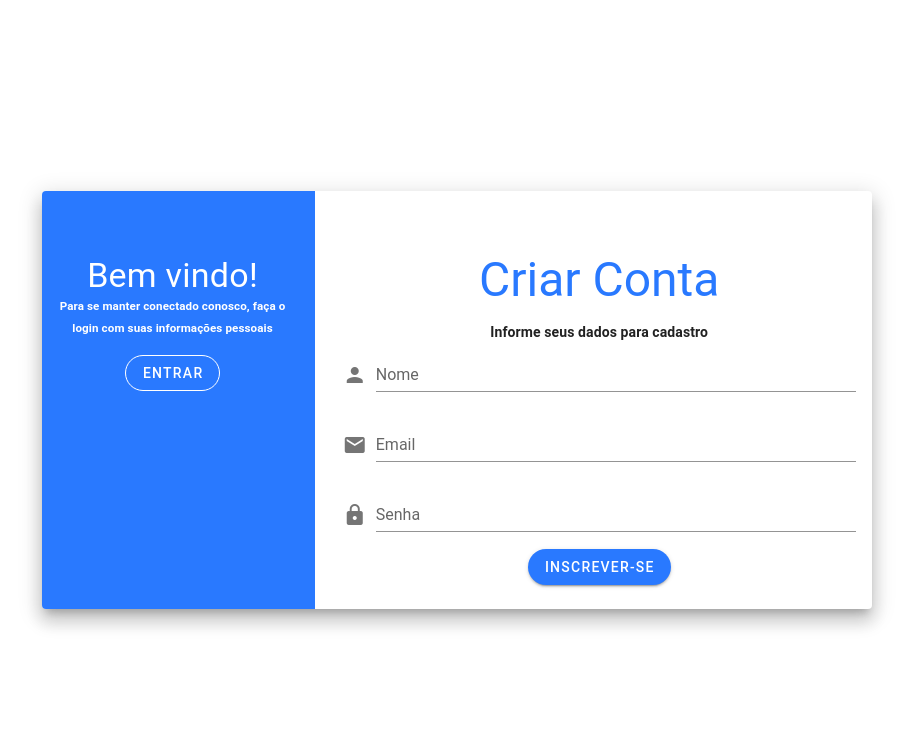
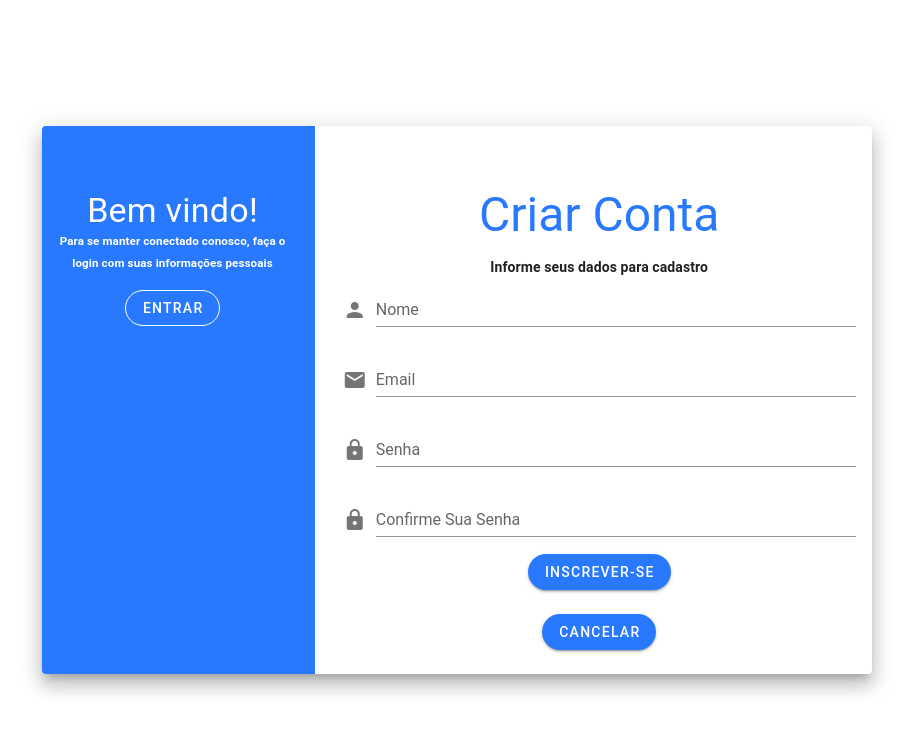
Before and after one commit to vtrgazola/Projeto-Web-TCC, a Vue app: page / in a window 1280 px wide. Both pictures are taken after a click on the button "INSCREVER-SE". Shown: the top 732 px of the page, without its empty margins (183-1096 px from the left). Built offline with nearby package versions, Linux system fonts and the light colour scheme.

Commit message:
alteracao layout

```diff
--- a/src/App.vue
+++ b/src/App.vue
@@ -95,10 +95,21 @@
                             type="password"
                             color="blue accent-3"
                           />
+
+                           <v-text-field
+                            id="confirmpassword"
+                            label="Confirme Sua Senha"
+                            name="confirmpassword"
+                            prepend-icon="lock"
+                            type="confirmpassword"
+                            color="blue accent-3"
+                          />
                         </v-form>
                       </v-card-text>
                       <div class="text-center mt-n5">
                         <v-btn rounded color="blue accent-3" dark>INSCREVER-SE</v-btn>
+                        <br><br>
+                        <v-btn rounded color="blue accent-3" dark>CANCELAR</v-btn>
                       </div>
                       <br>
                     </v-col>
```
